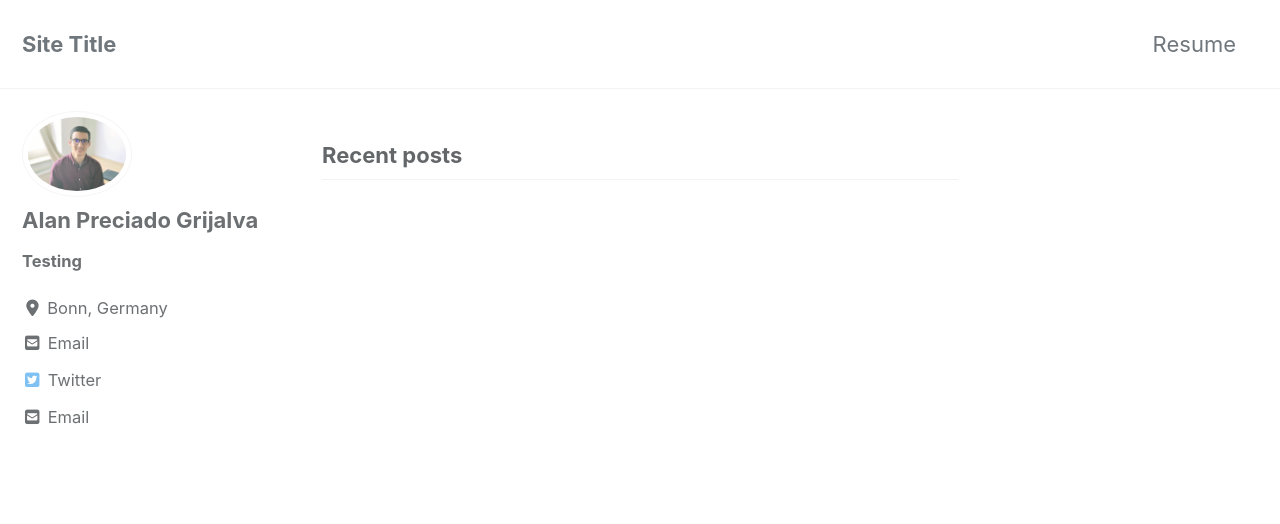
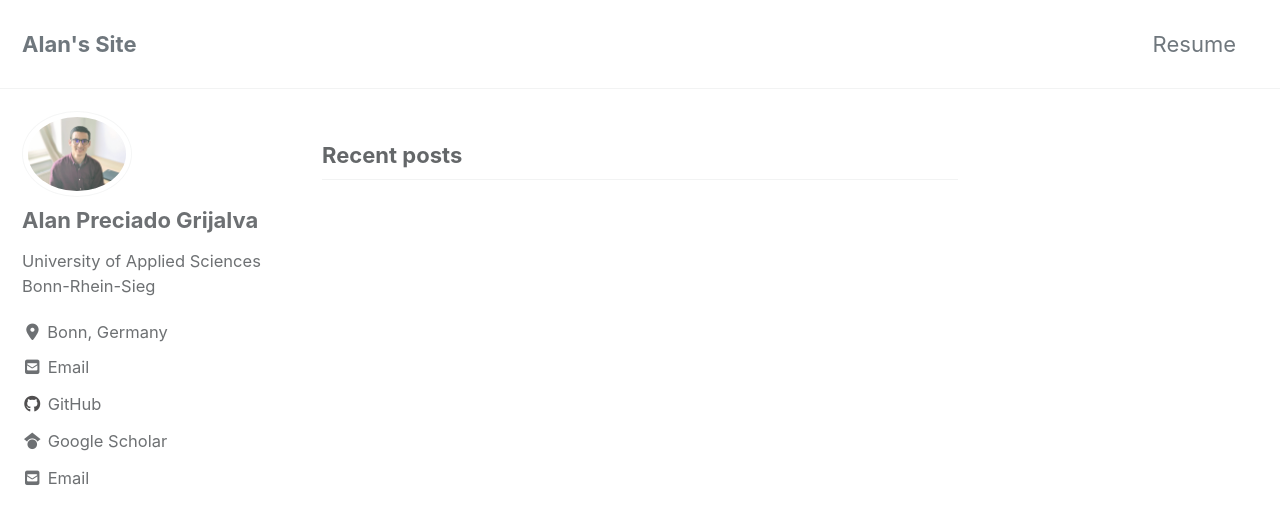
Before and after one commit to agrija9/agrija9.github.io, a Jekyll site: the page built from index.html, in a window 1280 px wide and 900 px high. Shown: the top 524 px of the window. Built offline with Jekyll 4.4.1, drawn with Linux system fonts in a browser that asks for light colours; cached includes are drawn as plain includes; nearby versions of some CDN libraries; the list of posts is cut into pages by our own code.

Commit message:
added icon links

```diff
--- a/_config.yml
+++ b/_config.yml
@@ -16,11 +16,11 @@
 
 # Site Settings
 locale                   : "en-US"
-title                    : "Site Title"
+title                    : "Alan's Site"
 title_separator          : "-"
 subtitle                 : # site tagline that appears below site title in masthead
 name                     : "Alan Preciado Grijalva"
-description              : "An amazing website."
+description              : "Alan's personal website"
 url                      : "https://agrija9.github.io/" # the base hostname & protocol for your site e.g. "https://mmistakes.github.io"
 baseurl                  : # the subpath of your site, e.g. "/blog"
 repository               : agrija9/agrija9.github.io # GitHub username/repo-name e.g. "mmistakes/minimal-mistakes"
@@ -95,51 +95,19 @@
 author:
   name             : "Alan Preciado Grijalva"
   avatar           : "/assets/images/profile.jpeg" # path of avatar image, e.g. "/assets/images/bio-photo.jpg"
-  bio              : "**Testing**"
+  bio              : "University of Applied Sciences Bonn-Rhein-Sieg"
   location         : "Bonn, Germany"
   email            : "agrija9@gmail.com"
   links:
     - label: "Email"
       icon: "fas fa-fw fa-envelope-square"
       url: "mailto:agrija9@gmail.com"
-    - label: "Website"
-      icon: "fas fa-fw fa-link"
-      # url: "https://your-website.com"
-    - label: "Twitter"
-      icon: "fab fa-fw fa-twitter-square"
-      url: "https://twitter.com/PreciadoAlan"
-    - label: "Facebook"
-      icon: "fab fa-fw fa-facebook-square"
-      # url: "https://facebook.com/"
     - label: "GitHub"
       icon: "fab fa-fw fa-github"
-      # url: "https://github.com/"
-    - label: "Instagram"
-      icon: "fab fa-fw fa-instagram"
-      # url: "https://instagram.com/"
-
-# Site Footer
-footer:
-  links:
-    - label: "Twitter"
-      icon: "fab fa-fw fa-twitter-square"
-      # url:
-    - label: "Facebook"
-      icon: "fab fa-fw fa-facebook-square"
-      # url:
-    - label: "GitHub"
-      icon: "fab fa-fw fa-github"
-      # url:
-    - label: "GitLab"
-      icon: "fab fa-fw fa-gitlab"
-      # url:
-    - label: "Bitbucket"
-      icon: "fab fa-fw fa-bitbucket"
-      # url:
-    - label: "Instagram"
-      icon: "fab fa-fw fa-instagram"
-      # url:
-
+      url: "https://github.com/agrija9/"
+    - label: "Google Scholar"
+      icon: "fab fa-fw fa-google-scholar"
+      url: "https://scholar.google.com.mx/citations?user=qzVATxkAAAAJ&hl=en"
 
 # Reading Files
 include:
@@ -227,7 +195,7 @@
   - jekyll-gist
   - jekyll-feed
   - jekyll-include-cache
-
+  - jemoji
 
 # Archives
 #  Type
@@ -279,3 +247,19 @@
       comments: # true
       share: true
       related: true
+
+  # _pages
+  - scope:
+      path: ""
+      type: pages
+    values:
+      layout: archive
+      author_profile: true
+
+  # home
+  - scope:
+      path: ""
+      type: home
+    values:
+      layout: archive
+      author_profile: true
```
